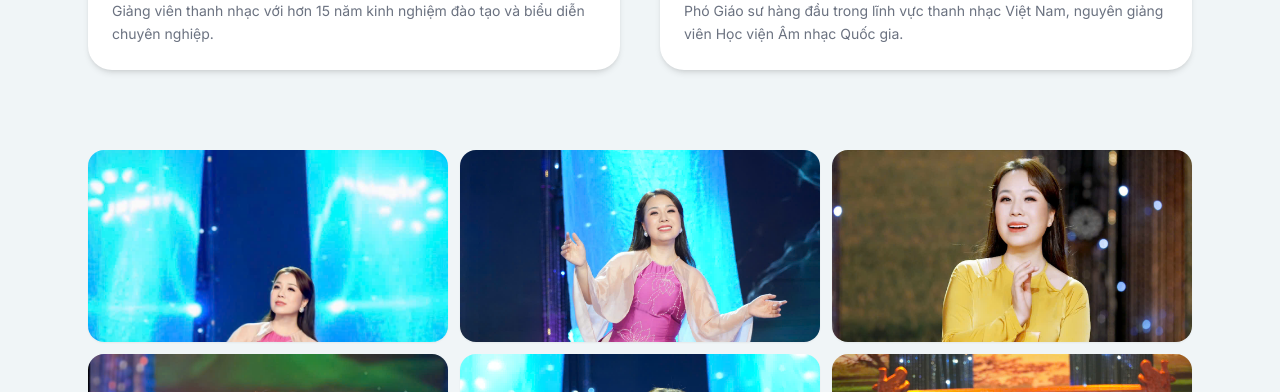
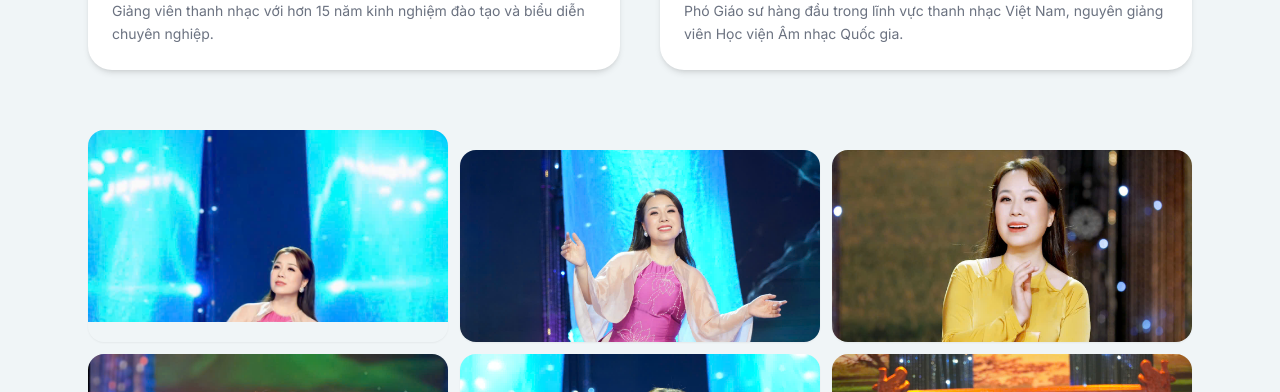
Before and after one commit to namth1793/art_beginning, a React (Vite) app in the folder frontend/: page / in a window 1280 px wide. Shown: the part 2260-2652 px from the top of the page. Built offline with nearby package versions, Linux system fonts and the light colour scheme; a web font is replaced by a local one.

Commit message:
update ui

```diff
--- a/frontend/src/components/Testimonial.jsx
+++ b/frontend/src/components/Testimonial.jsx
@@ -93,7 +93,7 @@ export default function Testimonial() {
             <div className="grid grid-cols-3 gap-3">
               {/* 6 ảnh đầu: 2 hàng × 3 cột */}
               {otherImages.slice(0, 6).map((src, i) => (
-                <div key={i} className="overflow-hidden rounded-2xl shadow-sm group cursor-pointer">
+                <div key={i} className={`overflow-hidden rounded-2xl shadow-sm group cursor-pointer${i === 0 ? ' -mt-5' : ''}`}>
                   <img
                     src={src}
                     alt={`Hoạt động giảng dạy ${i + 1}`}
```
